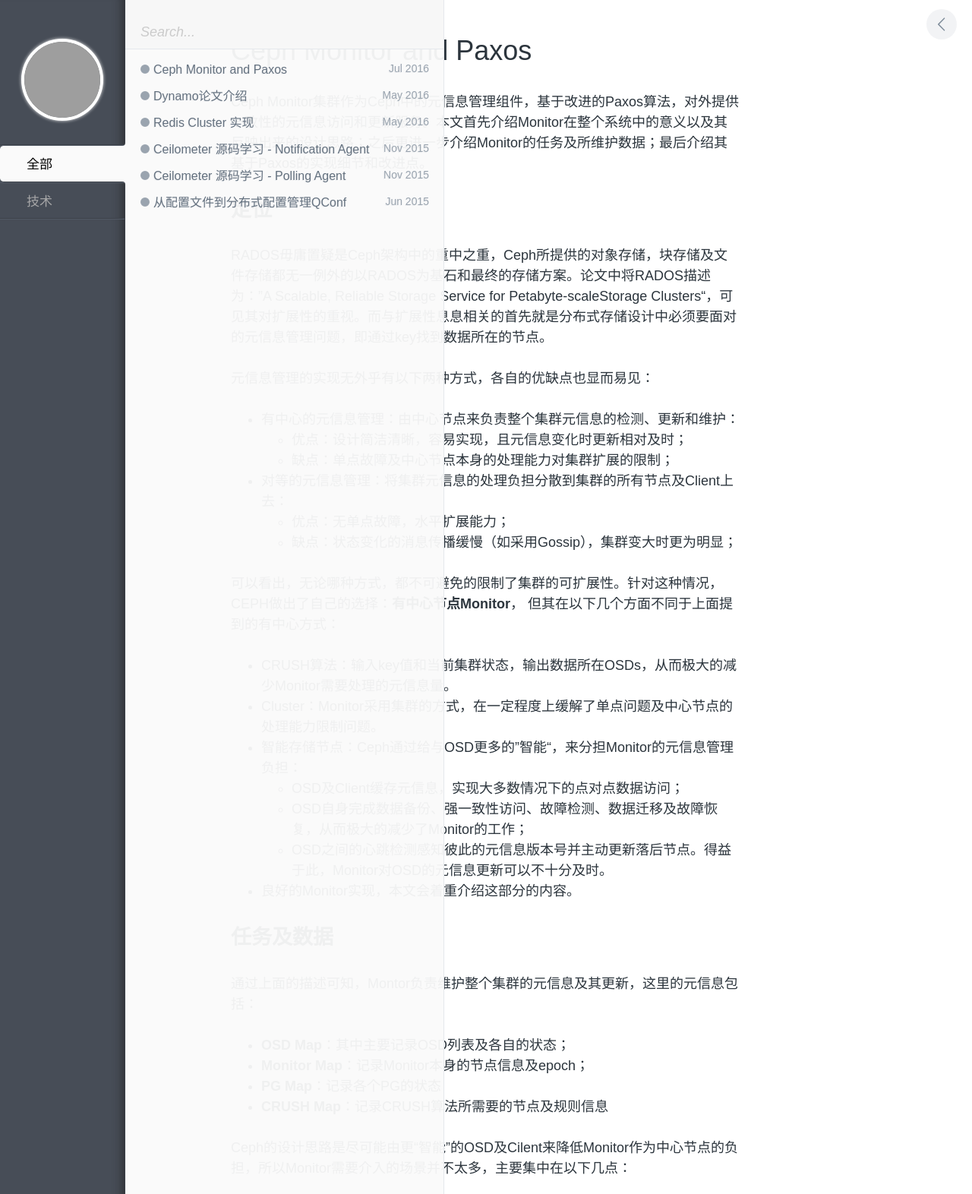
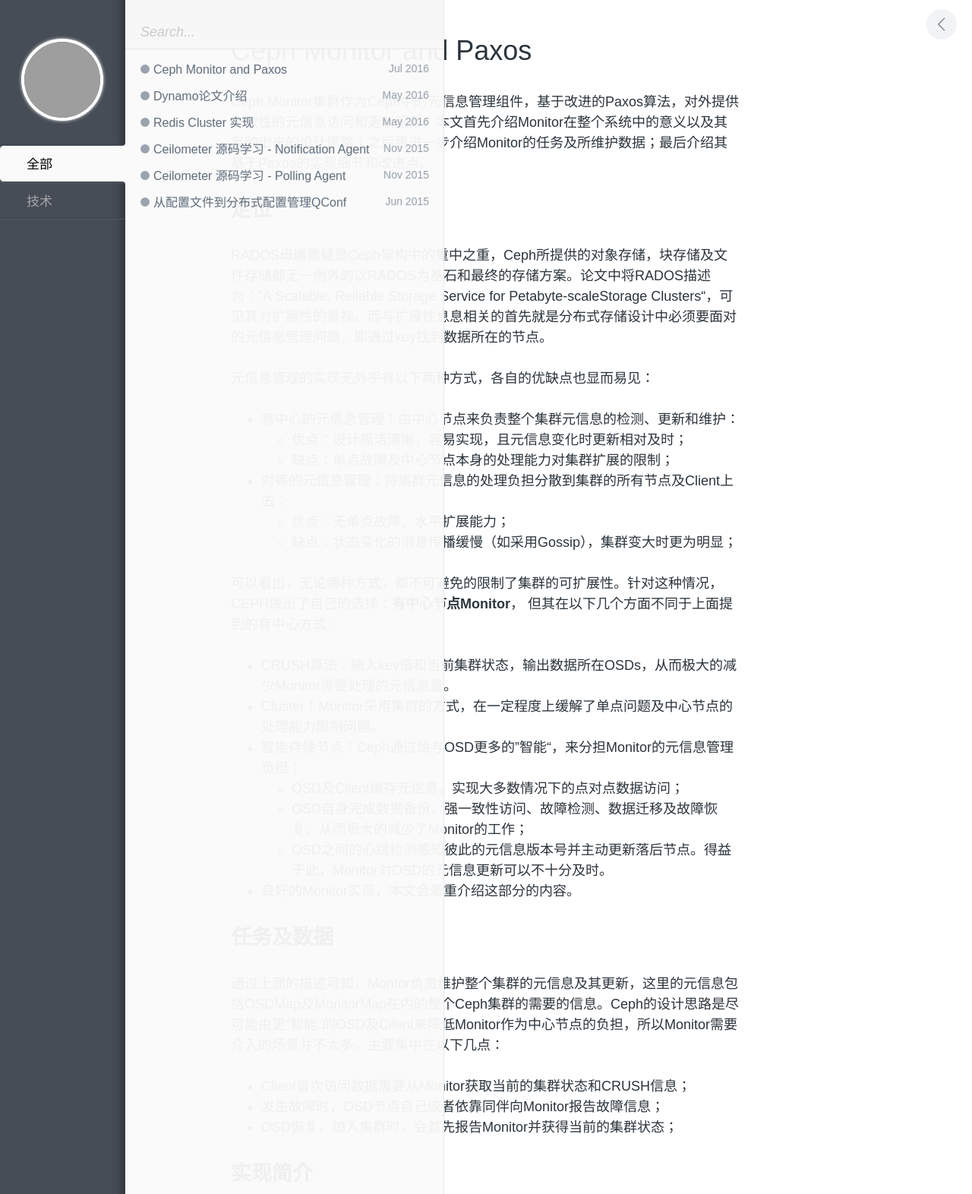
Before and after one commit to CatKang/catkang.github.io, a Jekyll site: the page built from _posts/tech/2016-07-17-ceph-monitor-and-paxos.md, in a window 1280 px wide, cut to the strip 0-1572 px from the top of the page. Shown: the whole strip at 76% size. Built offline with Jekyll 4.4.1, drawn with Linux system fonts in a browser that asks for light colours; comment, search, counter and statistics services are not loaded; grey boxes are pictures that could not be loaded.

Commit message:
update ceph monitor

```diff
--- a/_posts/tech/2016-07-17-ceph-monitor-and-paxos.md
+++ b/_posts/tech/2016-07-17-ceph-monitor-and-paxos.md
@@ -38,14 +38,7 @@ RADOS毋庸置疑是Ceph架构中的重中之重，Ceph所提供的对象存储
 
 ## **任务及数据**
 
-通过上面的描述可知，Montor负责维护整个集群的元信息及其更新，这里的元信息包括：
-
-- **OSD Map**：其中主要记录OSD列表及各自的状态；
-- **Monitor Map**：记录Monitor本身的节点信息及epoch；
-- **PG Map**：记录各个PG的状态
-- **CRUSH Map**：记录CRUSH算法所需要的节点及规则信息
-
-Ceph的设计思路是尽可能由更“智能”的OSD及Cilent来降低Monitor作为中心节点的负担，所以Monitor需要介入的场景并不太多，主要集中在以下几点：
+通过上面的描述可知，Montor负责维护整个集群的元信息及其更新，这里的元信息包括OSDMap及MonitorMap在内的整个Ceph集群的需要的信息。Ceph的设计思路是尽可能由更“智能”的OSD及Cilent来降低Monitor作为中心节点的负担，所以Monitor需要介入的场景并不太多，主要集中在以下几点：
 
 - Client首次访问数据需要从Monitor获取当前的集群状态和CRUSH信息；
 - 发生故障时，OSD节点自己或者依靠同伴向Monitor报告故障信息；
@@ -62,26 +55,26 @@ Ceph Monitor的结构如上图所示，总体上分为PaxosService、Paxos、Lev
 
 本文的关注重点在Paxos层，Paxos层对上层提供一致性的数据访问逻辑，在其看来所有的数据都是kv，上层的不同的元信息在这里共用同一个Paxos实例。基于Paxos算法，通过一系列的节点间通信来实现集群间一致性的读写以及故障检测和恢复。Paxos将整个过程分解为多个阶段，每个阶段达成一定的目的进而进入不同的状态。通过分层的思路使得整个实现相对简单清晰。
 
-##### **Boostrap阶段：**
+#### **Boostrap阶段：**
 
 节点启动或者之后的多数故障情况发生时都会首先进入Boostrap过程，Boostrap过程会向其他节点发送探测消息，感知彼此的数据新旧，并对差距较大的节点进行全同步。经过这个过程可以有如下保证：
 
 - 可以与超过半数的节点通信
 - 节点间的数据差距不大
 
-##### **选主阶段：**
+#### **选主阶段：**
 
 - 选出leader，简单的根据彼此的ip来进行投票，并没有考虑数据长度
 - 确定quroum：在此之前所有的操作都是针对所有monitor节点的，直到这里才有了quroum，之后的所有Paxos操作便基于当前这个quorum了。
 
-##### Recovery过程：
+#### **Recovery过程：**
 
 在这一过程中，刚选出的leader收集quorum当前的commit位置，并更新整个集群。
 
 - 集群信息一致并更新到最新
 - 集群可用
 
-##### **读写过程：**
+#### **读写过程：**
 
 - leader通过两阶段提交完成数据提交，并更新follower的租约。
 - 在租约内的所有follower可以对外处理读请求。
```
